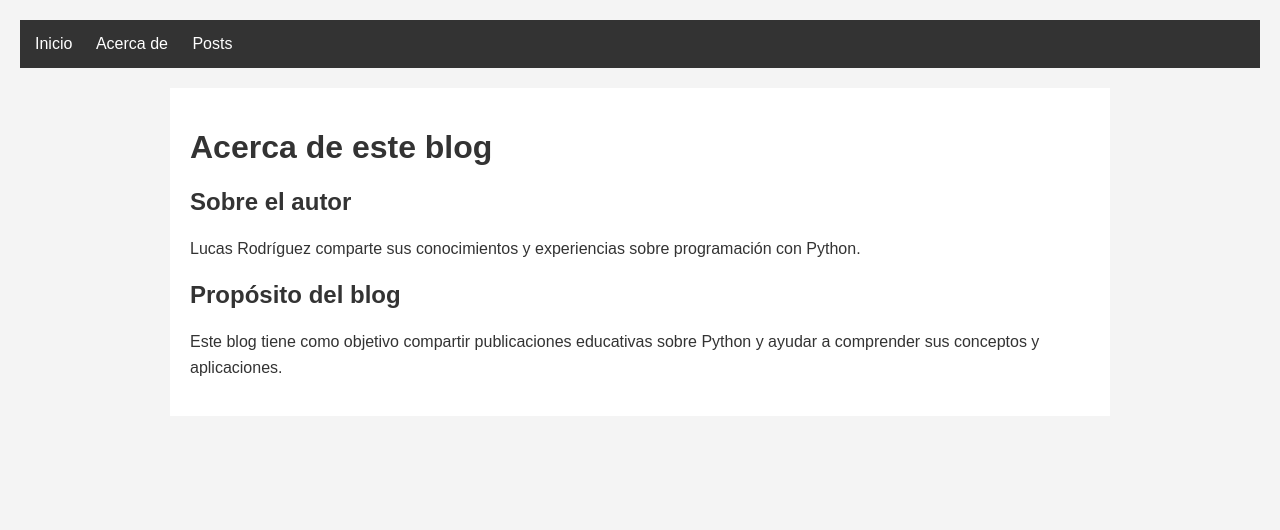
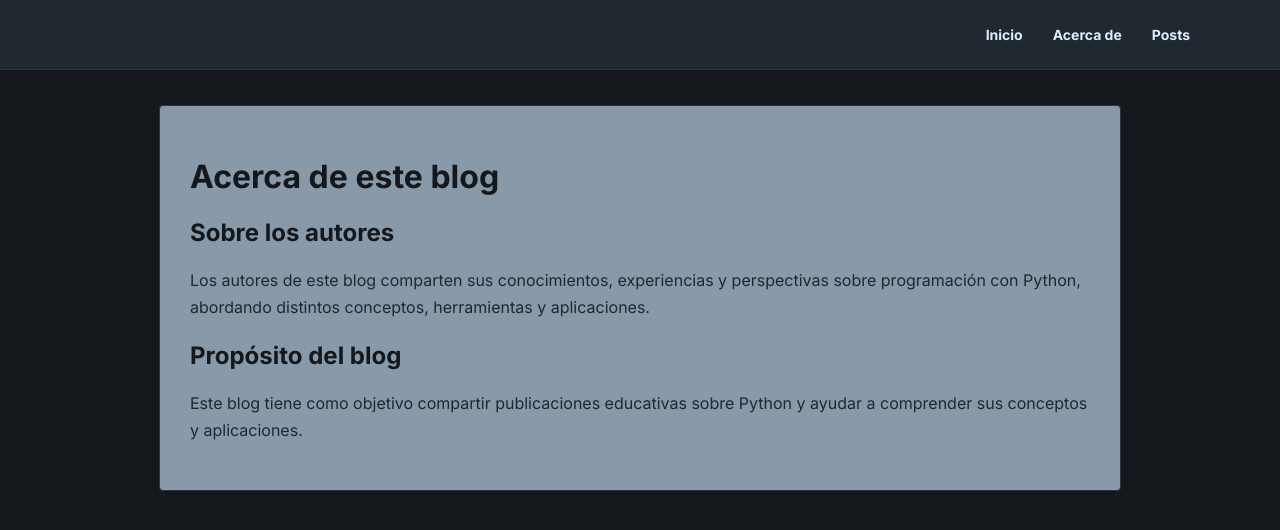
Before and after one commit to JosiasPM/pre-entrega-curso-coderhouse, a Django app: page /acerca/ in a window 1280 px wide. Shown: the top 530 px of the page. Run offline with Django 5.2, Linux system fonts and the light colour scheme.

Commit message:
Personalizar diseño y contenido del blog

```diff
--- a/posts/static/posts/css/estilos.css
+++ b/posts/static/posts/css/estilos.css
@@ -1,33 +1,64 @@
+@import url('https://fonts.googleapis.com/css2?family=Inter:wght@400;500;600;700&display=swap');
+
 body {
-    font-family: Arial, sans-serif;
+    font-family: 'Inter', sans-serif;
     margin: 0;
-    padding: 20px;
-    background-color: #f4f4f4;
-    color: #333;
+    padding: 0;
+    background-color: #14181c;
+    color: #14181c;
 }
 
 header {
-    background-color: #333;
-    padding: 15px;
+    background-color: #202830;
+    padding: 18px 30px;
+    border-bottom: 1px solid #2c3440;
+}
+
+nav {
+    max-width: 1100px;
+    margin: 0 auto;
+    display: flex;
+    align-items: center;
+    justify-content: flex-end;
+    gap: 30px;
 }
 
 nav a {
-    color: white;
+    color: #ddeeff;
     text-decoration: none;
-    margin-right: 20px;
+    font-size: 14px;
+    font-weight: bold;
+    padding: 8px 0;
+    transition: color 0.2s ease;
+}
+
+nav a:nth-child(1):hover {
+    color: #ff8000;
+}
+
+nav a:nth-child(2):hover {
+    color: #00e054;
+}
+
+nav a:nth-child(3):hover {
+    color: #40bcf4;
+
 }
 
 main {
     max-width: 900px;
-    margin: 20px auto;
-    padding: 20px;
-    background-color: white;
+    margin: 35px auto;
+    padding: 30px;
+    background-color: #8899aa;
+    border: 1px solid #2c3440;
+    border-radius: 4px;
 }
 
 h1, h2 {
-    color: #333;
+    color: #14181c;
 }
 
 p {
-    line-height: 1.6;
+    line-height: 1.7;
+    color: #202830;
 }
--- a/posts/templates/posts/acerca.html
+++ b/posts/templates/posts/acerca.html
@@ -4,8 +4,8 @@
 
 {% block content %}
 <h1>Acerca de este blog</h1>
-<h2>Sobre el autor</h2>
-<p>Lucas Rodríguez comparte sus conocimientos y experiencias sobre programación con Python.</p>
+<h2>Sobre los autores</h2>
+<p>Los autores de este blog comparten sus conocimientos, experiencias y perspectivas sobre programación con Python, abordando distintos conceptos, herramientas y aplicaciones.</p>
 
 <h2>Propósito del blog</h2>
 <p>Este blog tiene como objetivo compartir publicaciones educativas sobre Python y ayudar a comprender sus conceptos y aplicaciones.</p>
```
